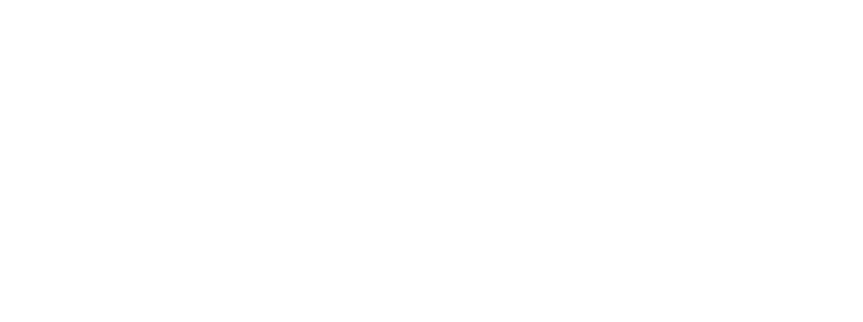
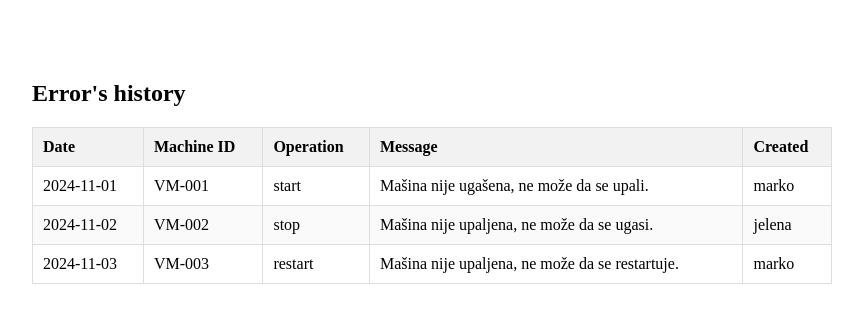
Before and after one commit to vidanstojic/RAF-Cloud, an Angular app in the folder nvp_client/: page /error in a window 1280 px wide. Before the commit this address led to /. Shown: the top 322 px of the page, without its empty margins (208-1071 px from the left). Built offline with nearby package versions, Linux system fonts and the light colour scheme.

Commit message:
Error page

```diff
--- a/nvp_client/src/app/app-routing.module.ts
+++ b/nvp_client/src/app/app-routing.module.ts
@@ -7,6 +7,7 @@
 import { CreateMachineComponent } from './creatingMachinePage/machine.component';
 import { SearchComponent } from './searchPage/search.component';
 import { EditUserComponent } from './editUserPage/edit-user/edit-user.component';
+import { ErrorComponent } from './errorPage/error.component';
 const routes: Routes = [
   {
     path: "",
@@ -32,6 +33,8 @@
   {
      path: 'edit-user/:id', component: EditUserComponent
   },
+  { path: 'error', component: ErrorComponent }
+
 
 ];
 
--- a/nvp_client/src/app/app.module.ts
+++ b/nvp_client/src/app/app.module.ts
@@ -11,7 +11,7 @@
 import { HomeComponent } from './homePage/home.component';
 import { ManagementComponent } from './managementPage/management.component';
 import { AddUserComponent } from './addUserPage/addUser.component';
-//import { ErrorComponent } from './errorPage/error.component';
+import { ErrorComponent } from './errorPage/error.component';
 import { CreateMachineComponent } from './creatingMachinePage/machine.component';
 import { SearchComponent } from './searchPage/search.component'
 import { EditUserComponent } from './editUserPage/edit-user/edit-user.component';
@@ -25,6 +25,7 @@
     ManagementComponent,
     AddUserComponent,
     CreateMachineComponent,
+    ErrorComponent,
     EditUserComponent
   ],
   imports: [
--- a/nvp_client/src/app/errorPage/error.component.css
+++ b/nvp_client/src/app/errorPage/error.component.css
@@ -0,0 +1,26 @@
+.error-log-container {
+  max-width: 800px;
+  margin: 40px auto;
+  padding: 20px;
+}
+
+.error-table {
+  width: 100%;
+  border-collapse: collapse;
+}
+
+.error-table th,
+.error-table td {
+  border: 1px solid #ddd;
+  padding: 10px;
+  text-align: left;
+}
+
+.error-table th {
+  background-color: #f2f2f2;
+  font-weight: bold;
+}
+
+tr:nth-child(even) {
+  background-color: #fafafa;
+}
--- a/nvp_client/src/app/errorPage/error.component.html
+++ b/nvp_client/src/app/errorPage/error.component.html
@@ -0,0 +1,24 @@
+<div class="error-log-container">
+  <h2>Error's history</h2>
+
+  <table class="error-table">
+    <thead>
+      <tr>
+        <th>Date</th>
+        <th>Machine ID</th>
+        <th>Operation</th>
+        <th>Message</th>
+        <th>Created</th>
+      </tr>
+    </thead>
+    <tbody>
+      <tr *ngFor="let err of errors">
+        <td>{{ err.date }}</td>
+        <td>{{ err.machineId }}</td>
+        <td>{{ err.operation }}</td>
+        <td>{{ err.message }}</td>
+        <td>{{ err.createdBy }}</td>
+      </tr>
+    </tbody>
+  </table>
+</div>
--- a/nvp_client/src/app/errorPage/error.component.ts
+++ b/nvp_client/src/app/errorPage/error.component.ts
@@ -0,0 +1,51 @@
+import { Component, OnInit } from '@angular/core';
+
+interface ErrorMessage {
+  id: number;
+  date: string;
+  machineId: string;
+  operation: string;
+  message: string;
+  createdBy: string;
+}
+
+@Component({
+  selector: 'app-error-log',
+  templateUrl: './error.component.html',
+  styleUrls: ['./error.component.css']
+})
+export class ErrorComponent implements OnInit {
+
+  // Za sada mock podaci
+  errors: ErrorMessage[] = [
+    {
+      id: 1,
+      date: '2024-11-01',
+      machineId: 'VM-001',
+      operation: 'start',
+      message: 'Mašina nije ugašena, ne može da se upali.',
+      createdBy: 'marko'
+    },
+    {
+      id: 2,
+      date: '2024-11-02',
+      machineId: 'VM-002',
+      operation: 'stop',
+      message: 'Mašina nije upaljena, ne može da se ugasi.',
+      createdBy: 'jelena'
+    },
+    {
+      id: 3,
+      date: '2024-11-03',
+      machineId: 'VM-003',
+      operation: 'restart',
+      message: 'Mašina nije upaljena, ne može da se restartuje.',
+      createdBy: 'marko'
+    }
+  ];
+
+  constructor() { }
+
+  ngOnInit(): void { }
+
+}
--- a/nvp_client/src/app/homePage/home.component.html
+++ b/nvp_client/src/app/homePage/home.component.html
@@ -20,7 +20,7 @@
         <div class="card" routerLink = "/management">User Management</div>
         <div class="card" routerLink="/search-machines">Search Machine</div>
         <div class="card" routerLink="/create-machine">Create Machine</div>
-        <div class="card">Error Log</div>
+        <div class="card" routerLink="/error">Error Log</div>
       </div>
     </div>
   </main>
```
